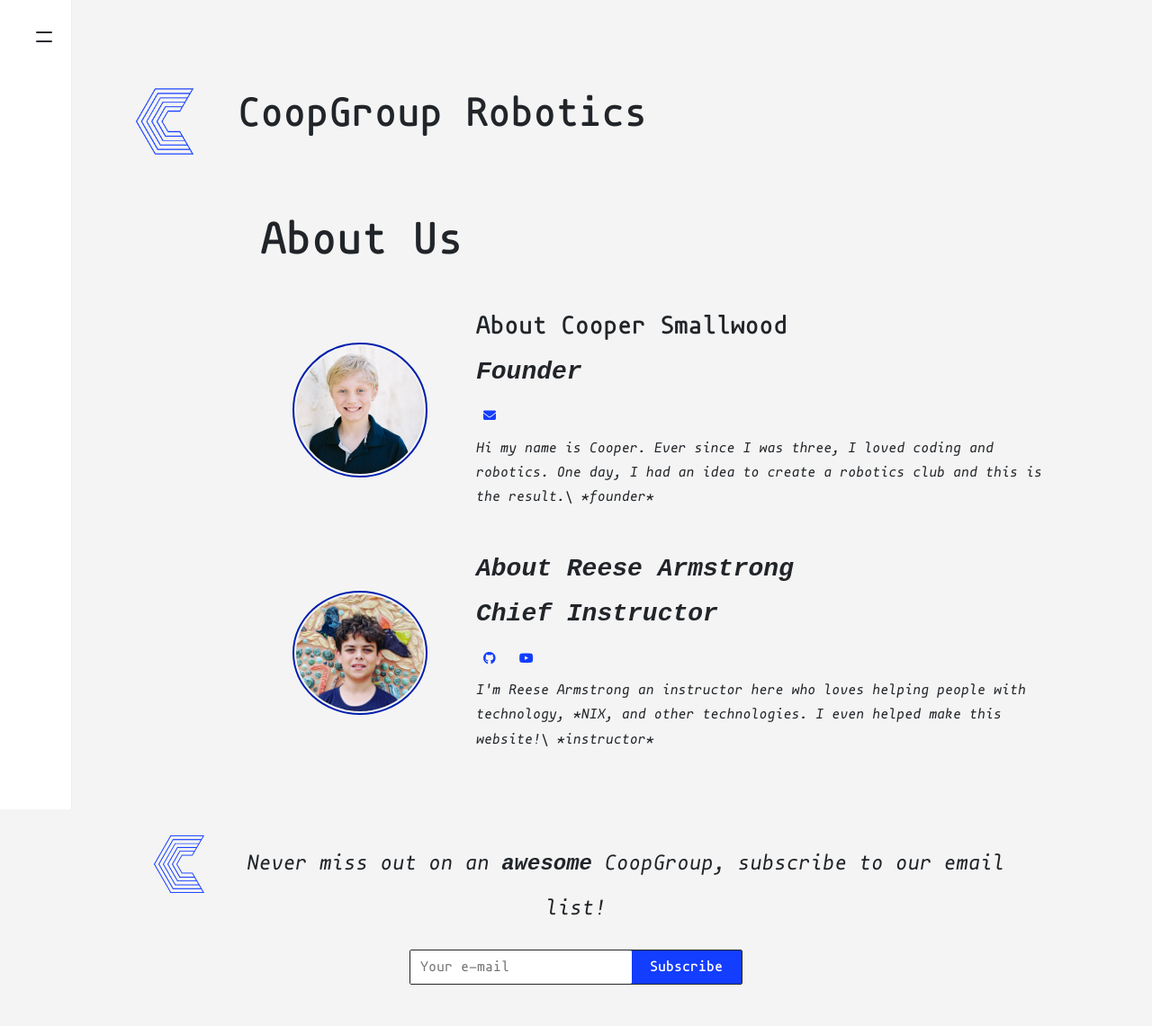
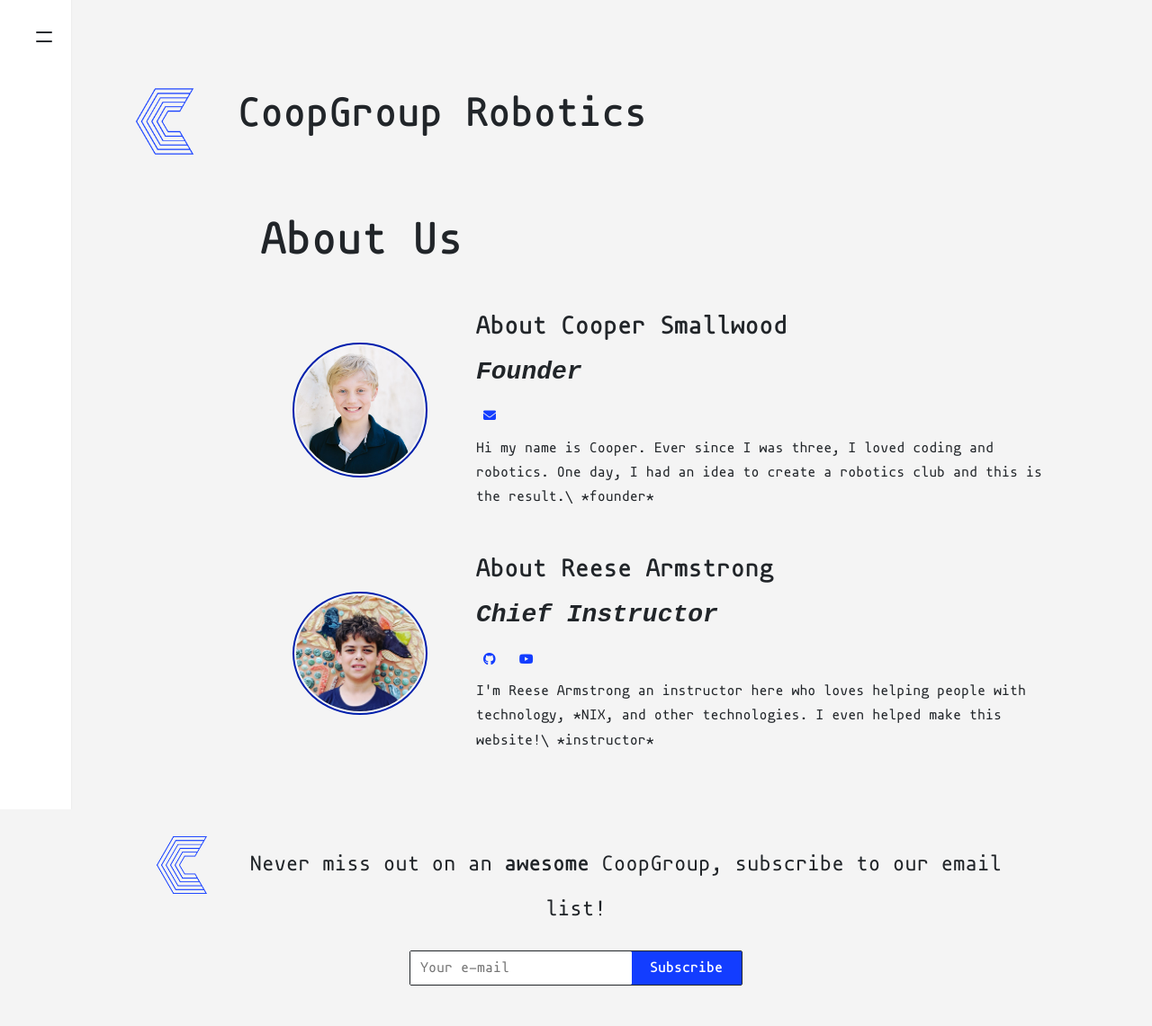
Before and after one commit to mrsid-31/CoopGroupATX.github.io, a Jekyll site: the page built from _pages/about.html, in a window 1280 px wide. Shown: the whole page at 90% size. Built offline with Jekyll 4.4.1, drawn with Linux system fonts in a browser that asks for light colours; nearby versions of some CDN libraries; some web fonts are replaced; comment, search, counter and statistics services are not loaded.

Commit message:
Update about.html

```diff
--- a/_pages/about.html
+++ b/_pages/about.html
@@ -16,7 +16,7 @@
   </div>
   <div class="col-md-auto">
       <h4><a target="_blank" {% if author.web %} href="{{ author.web }}" style="color : #133DFF;"{% endif %}>About {{ author.name }}</a></h4>
-      {% if author.role %}<h5><i>{{ author.role }}<i></h4> {% endif %}
+      {% if author.role %}<h6><i>{{ author.role }}</i></h6> {% endif %}
       {% if author.email %}<a target="_blank" href="mailto://{{ author.email }}" class="btn-sm"><i class="fas fa-envelope"></i></a>{% endif %}
       {% if author.github %}<a target="_blank" href="https://github.com://{{ author.github }}" class="btn-sm"><i class="fab fa-github"></i></a>{% endif %}
       {% if author.twitter %}<a target="_blank" href="https://twitter.com://{{ author.twitter }}" class="btn-sm"><i class="fab fa-twitter"></i></a>{% endif %}
```
